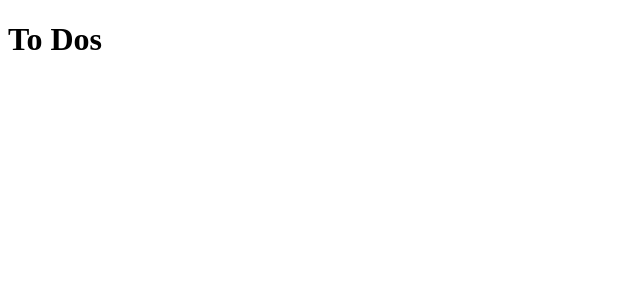
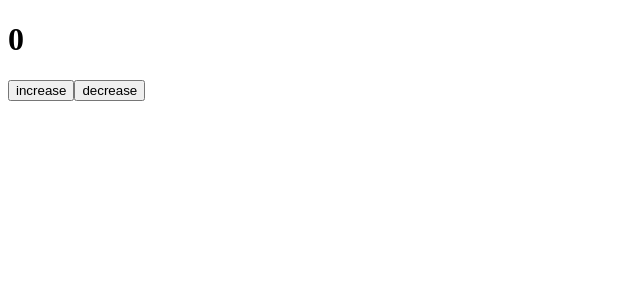
Before and after one commit to kdd9512/reacttodos, a React (Create React App) app: page / in a window 1280 px wide. Shown: the top 300 px of the page, without its empty margins (0-640 px from the left). Built offline with nearby package versions, Linux system fonts and the light colour scheme.

Commit message:
React Hooks 05 20210627
ToDos Using React

```diff
--- a/src/App.js
+++ b/src/App.js
@@ -1,10 +1,14 @@
 import React, {useReducer} from 'react';
+
+
+const incr = "increment";
+const decr = "decrement";
 
 const reducer = (state, action) => {
     switch (action.type) {
-        case 'increment':
+        case incr :
             return {count: state.count + 1};
-        case 'decrement':
+        case decr :
             return {count: state.count - 1};
         default:
             throw new Error();
@@ -15,7 +19,9 @@ function App() {
     const [state, dispatch] = useReducer(reducer, {count: 0});
   return (
     <>
-      <h1>To Dos</h1>
+      <h1>{state.count}</h1>
+        <button onClick={() => dispatch({type: incr})}>increase</button>
+        <button onClick={() => dispatch({type: decr})}>decrease</button>
     </>
   );
 }
```
